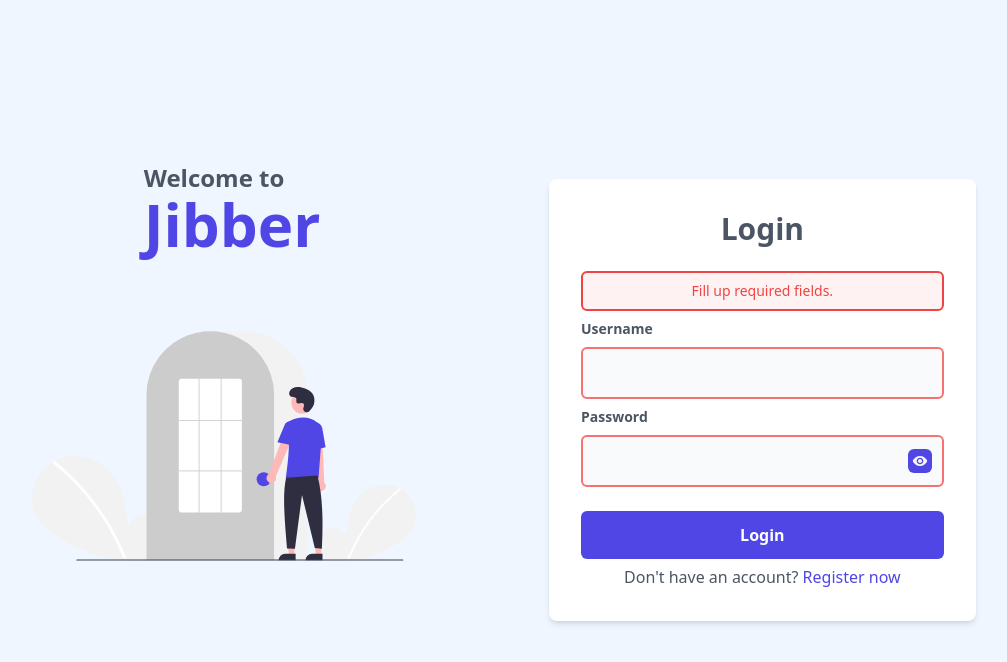
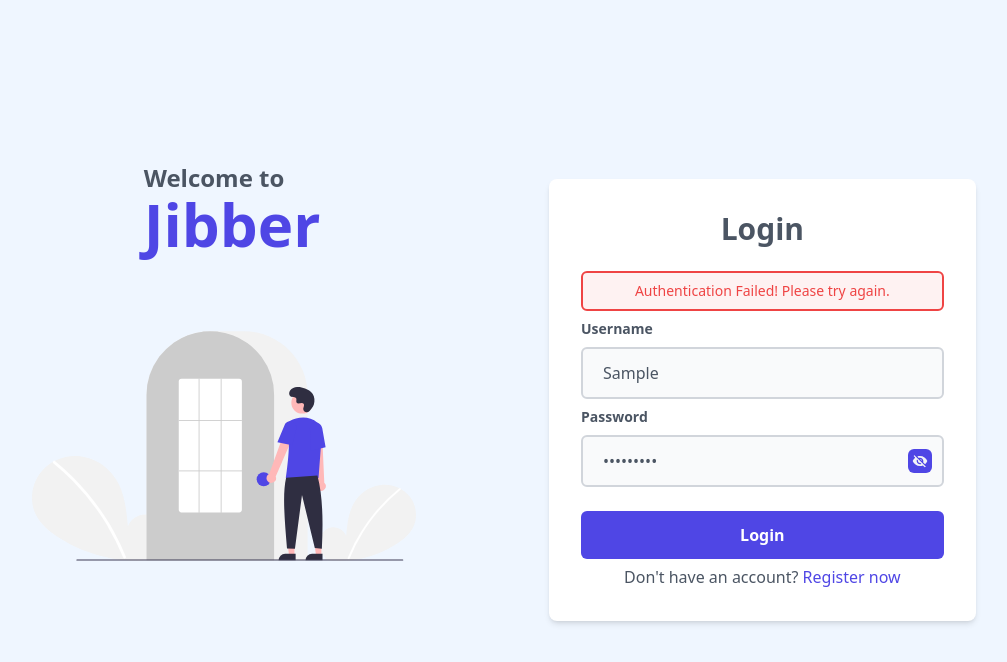
Before and after one commit to Vauldex-Inc/Jibber-Chat-App, a Vue app: page /login in a window 1280 px wide. Both pictures are taken after typing "Sample", "Sample123" into the empty fields and a click on the button "Login". Shown: the top 662 px of the page, without its empty margins (147-1154 px from the left). Built offline with nearby package versions, Linux system fonts and the light colour scheme; no server answers.

Commit message:
Refactor

```diff
--- a/src/components/pages/Login.vue
+++ b/src/components/pages/Login.vue
@@ -1,7 +1,5 @@
 <template>
-  <div
-    class="flex h-screen items-center justify-center gap-28 bg-blue-50 text-center"
-  >
+  <div class="flex h-screen items-center justify-center gap-28 bg-blue-50 text-center">
     <section class="flex w-1/3 flex-col items-center justify-center">
       <div class="w-40">
         <p class="text-start text-2xl font-bold">Welcome to</p>
@@ -11,24 +9,26 @@
         <img class="h-96 w-96" src="@/assets/images/login-welcome.svg" />
       </div>
     </section>
+
     <section class="w-1/3 rounded-lg bg-white p-8 shadow-md">
-      <form @submit.prevent="login" class="flex flex-col gap-2">
-        <h2 class="mb-4 text-3xl font-bold">Login</h2>
+      <form method="POST" name="loginForm" class="flex flex-col gap-2" @submit.prevent="onSubmit" >
+        <h2 class="mb-4 text-3xl font-bold">
+          Login
+        </h2>
         <p
-          v-if="error"
+          v-if="message"
           class="w-full rounded-md border-2 border-red-500 bg-red-50 p-2 text-sm text-red-500"
         >
-          {{ error }}
+          {{ message }}
         </p>
-        <label for="username" class="text-start text-sm font-bold"
-          >Username</label
-        >
+
+        <label for="username" class="text-start text-sm font-bold">
+          Username
+        </label>
         <VInput
-          v-model="formData.username"
+          id="username"
+          name="username"
           type="text"
-          :value="formData.username"
-          id="username"
-          :class="{ 'border-red-400 focus:border-red-600': errorUsername }"
           class="rounded-md border-2 border-gray-300 bg-gray-50 px-5 py-3 outline-none hover:border-indigo-400 focus:border-indigo-400"
         />
         <label for="password" class="text-start text-sm font-bold"
@@ -36,31 +36,29 @@
         >
         <div class="relative">
           <VInput
-            v-model="formData.password"
-            :type="passwordType"
-            :value="formData.password"
-            ref="passwordInputField"
             id="password"
-            :class="{ 'border-red-400 focus:border-red-600': errorPassword }"
+            name="password"
+            :type="showPassword ? 'text' : 'password'"
             class="inline w-full rounded-md border-2 border-gray-300 bg-gray-50 px-5 py-3 pr-12 outline-none hover:border-indigo-400 focus:border-indigo-400"
           />
           <VIconButton
             size="xsmall"
-            :icon="icon"
-            @click="toggle"
+            :icon="showPasswordIcon"
+            @click="showPassword = !showPassword"
             class="absolute right-0 top-1/2 -translate-x-1/2 -translate-y-1/2 bg-indigo-600 p-1"
           />
         </div>
         <VButton
+          v-if="!isLoading"
           type="submit"
           class="text-md mt-4 rounded-md bg-indigo-600 px-5 py-3 font-semibold text-white"
-          v-if="!isLoading"
-          >Login</VButton
         >
+          Login
+        </VButton>
         <VButton
+          v-else
           type="submit"
           class="text-md mt-4 flex justify-center rounded-md bg-indigo-600 px-5 py-3 font-semibold text-white"
-          v-else
         >
           <div
             class="mr-3 h-4 w-4 animate-spin rounded-full border-2 border-indigo-700/50 border-b-indigo-200 p-2"
@@ -72,126 +70,53 @@
       </form>
       <p class="mt-1.5">
         Don't have an account?
-        <RouterLink class="cursor-pointer text-indigo-600" to="/register"
-          >Register now</RouterLink
-        >
+        <RouterLink class="cursor-pointer text-indigo-600" to="/register">
+          Register now
+        </RouterLink>
       </p>
     </section>
   </div>
 </template>
 
 <script setup lang="ts">
-  import { ref, type Ref } from "vue"
-  import { z } from "zod"
+  import { computed, ref, type Ref, watch } from "vue"
   import { useRouter, RouterLink } from "vue-router"
   import { useAuthStore } from "@/stores/useAuthStore"
   import VButton from "@/components/atoms/VButton.vue"
   import VInput from "@/components/atoms/VInput.vue"
   import VIconButton from "@/components/molecules/VIconButton.vue"
-  import {
-    FormDataSchema,
-    PasswordTypeEnum,
-    baseForm,
-    type LoginForm,
-    type PasswordType
-  } from "@/types/Login"
 
   const session = useAuthStore()
   const router = useRouter()
 
-  const timerId = ref<number | undefined>(undefined)
-  const error = ref("")
-  const errorUsername = ref(false)
-  const errorPassword = ref(false)
+  const message = ref('')
   const isLoading = ref(false)
-  const passwordType = ref<PasswordType>("password")
-  const icon = ref("./src/assets/images/visibility-true.svg")
-  const formData = ref<LoginForm>({...baseForm})
+  const showPassword = ref(false)
 
-  const toggle = () => {
-    if (passwordType.value === "text") {
-      passwordType.value = PasswordTypeEnum.enum.password
-      icon.value = "./src/assets/images/visibility-true.svg"
-    } else {
-      passwordType.value = PasswordTypeEnum.enum.text
-      icon.value = "./src/assets/images/visibility-false.svg"
-    }
-  }
+  const showPasswordIcon = computed(() => showPassword.value
+    ? './src/assets/images/visibility-true.svg'
+    : './src/assets/images/visibility-false.svg'
+  )
 
-  const displayError = (textError: string) => {
-    error.value = textError
-    if (timerId.value) {
-      clearInterval(timerId.value)
-    }
+  watch(message, () => {
+    setTimeout(() => {
+      message.value = ""
+    }, 5000)
+  })
 
-    timerId.value = setTimeout(() => {
-      error.value = ""
-      errorUsername.value = false
-      errorPassword.value = false
-    }, 5000)
-  }
-
-  const resetFields = (refData: Ref, ...fieldName: string[]) => {
-    for (const [key, value] of Object.entries(refData.value)) {
-      if (fieldName.includes(key)) refData.value[key] = ""
-    }
-  }
-
-  const highlightErrorFields = (...fields: Ref<boolean>[]) => {
-    errorUsername.value = false
-    errorPassword.value = false
-    fields.forEach((field) => {
-      field.value = true
-    })
-  }
-
-  const setError = (message: string, fieldReset: string[], ...fields: Ref<boolean>[]) => {
-    displayError(message)
-    highlightErrorFields(...fields)
-    resetFields(formData, ...fieldReset)
-  }
-
-  const checkInputFields = () => {
-    const formValidation = FormDataSchema.safeParse(formData.value)
-
-    if (formValidation.success) {
-      return true
-    } else if (formData.value?.username.trim() === "") {
-      setError("Username is required.", ["username"], errorUsername)
-      return false
-    } else if (formData.value.password.trim() === "") {
-      setError("Password is required.", ["password"], errorPassword)
-      return false
-    } else {
-      setError(
-        "Fill up required fields.",
-        ["username", "password"],
-        errorUsername,
-        errorPassword
-      )
-      return false
-    }
-  }
-
-  const login = async () => {
-    if (checkInputFields() === false) return
-
+  const onSubmit = async (event: Event) => {
+    const $form = event.target as HTMLFormElement
     isLoading.value = true
     try {
-      const response = await session.post(formData.value)
-      if (response) {
-        formData.value = {...baseForm}
-        router.push("/dashboard")
-      } else {
-        throw Error("Incorrect username and password combination")
-      }
-    } catch (e) {
-      const error = e as Error
+      await session.post({
+        username: $form.username.value,
+        password: $form.password.value
+      })
 
-      highlightErrorFields()
-      displayError(error.message)
-    } finally {
+      router.push("/dashboard")
+    } catch {
       isLoading.value = false
+      message.value = 'Authentication Failed! Please try again.'
     }
   }
 </script>
--- a/src/stores/useAuthStore.ts
+++ b/src/stores/useAuthStore.ts
@@ -8,12 +8,12 @@ const UserDataSchema = z.object({
   password: z.string()
 })
 
-type UserData = z.infer<typeof UserDataSchema>
+type User = z.infer<typeof UserDataSchema>
 
 export const useAuthStore = defineStore("auth-store", () => {
   const resource = "/sessions"
 
-  const post = async (form: UserData) => {
+  const post = async (form: User) => {
     const { data } = await axios.post(resource, form)
     const validation = UserSchema.safeParse(data.user)
 
--- a/src/types/Login.ts
+++ b/src/types/Login.ts
@@ -1,8 +1,16 @@
 import { z } from 'zod'
 
 const FormDataSchema = z.object({
-  username: z.string().min(8).max(20),
-  password: z.string().min(8).max(20)
+  username: z.string({
+    required_error: 'Username is required'
+  }).min(8, {
+    message: 'Username is required'
+  }),
+  password: z.string({
+    required_error: 'Username is required'
+  }).min(8, {
+    message: 'Username is required'
+  })
 })
 
 const PasswordTypeEnum = z.enum(["text", "password"])
```
